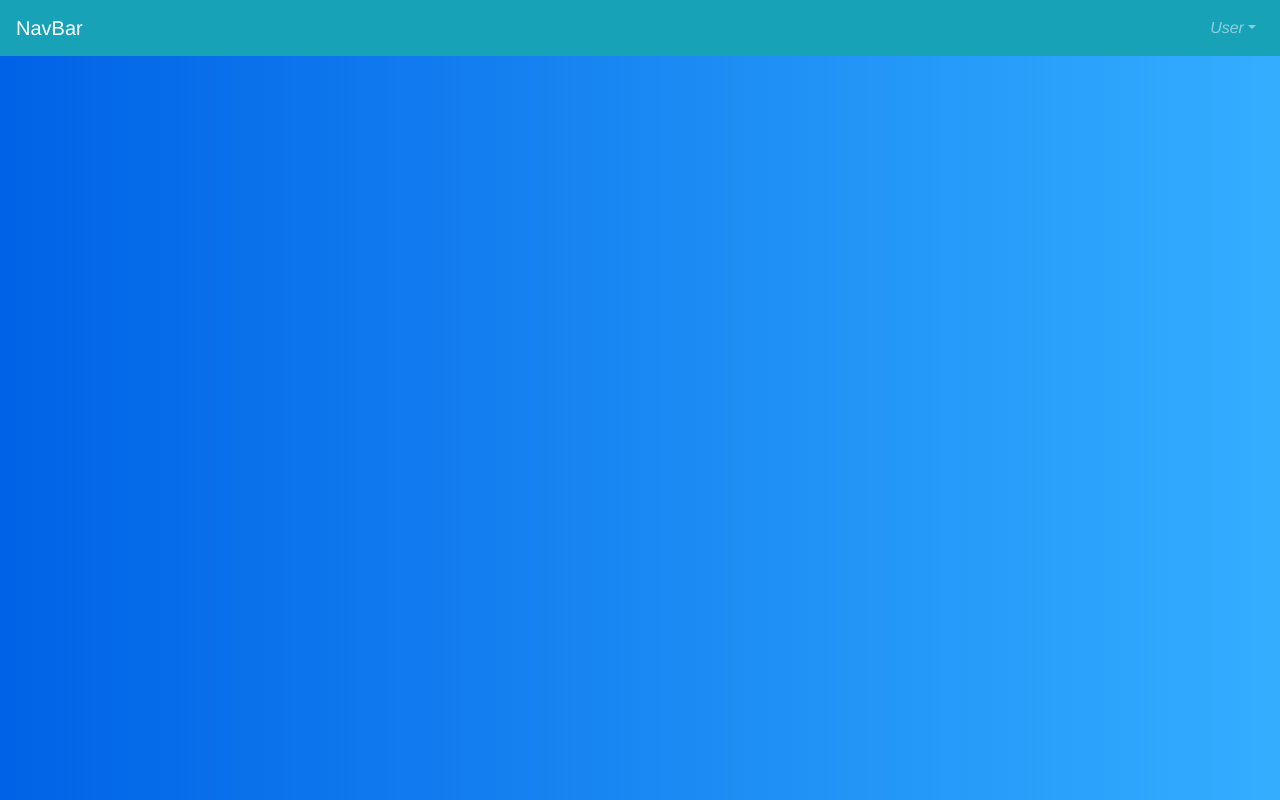
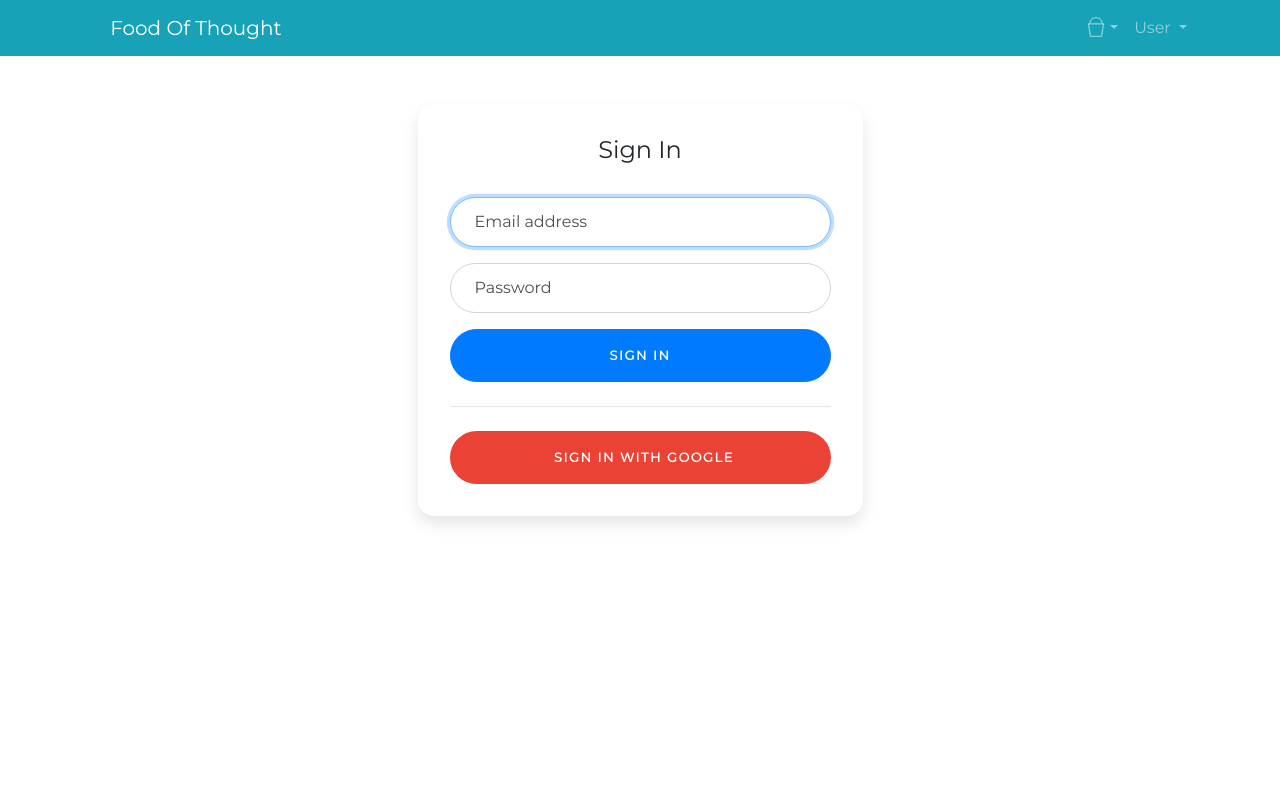
Before and after one commit to loyal-fox-2019/e-commerce, a Vue app in the folder client/: page /signin in a window 1280 px wide. Built offline with nearby package versions, Linux system fonts and the light colour scheme.

Commit message:
login OK

```diff
--- a/client/public/index.html
+++ b/client/public/index.html
@@ -5,6 +5,18 @@
     <meta http-equiv="X-UA-Compatible" content="IE=edge" />
     <meta name="viewport" content="width=device-width,initial-scale=1.0" />
     <link rel="icon" href="<%= BASE_URL %>favicon.ico" />
+    <link
+      href="https://fonts.googleapis.com/css?family=Montserrat&display=swap"
+      rel="stylesheet"
+    />
+    <link
+      href="https://fonts.googleapis.com/css?family=Gelasio&display=swap"
+      rel="stylesheet"
+    />
+    <link
+      href="https://fonts.googleapis.com/css?family=Playfair+Display&display=swap"
+      rel="stylesheet"
+    />
     <title>client</title>
   </head>
   <style>
@@ -14,8 +26,12 @@
     }
 
     body {
-      background: #007bff;
-      background: linear-gradient(to right, #0062e6, #33aeff);
+      /* background: #007bff; */
+      /* background: linear-gradient(to right, #0062e6, #33aeff); */
+    }
+
+    * {
+      font-family: 'Montserrat', sans-serif;
     }
   </style>
   <body>
--- a/client/src/App.vue
+++ b/client/src/App.vue
@@ -5,14 +5,12 @@
       <router-link to="/about">About</router-link>
     </div> -->
     <Header></Header>
-    <Footer></Footer>
     <router-view @userLogin="userLogin" />
   </div>
 </template>
 
 <script>
 import Header from './components/Header.vue';
-import Footer from './components/Footer.vue';
 
 export default {
   name: 'app',
@@ -22,8 +20,8 @@ export default {
     };
   },
   components: {
-    Header,
-    Footer
+    Header
+    // Footer
   },
   methods: {
     userLogin() {
@@ -33,25 +31,4 @@ export default {
 };
 </script>
 
-<style>
-#app {
-  font-family: 'Avenir', Helvetica, Arial, sans-serif;
-  -webkit-font-smoothing: antialiased;
-  -moz-osx-font-smoothing: grayscale;
-  text-align: center;
-  color: #2c3e50;
-}
-
-#nav {
-  padding: 30px;
-}
-
-#nav a {
-  font-weight: bold;
-  color: #2c3e50;
-}
-
-#nav a.router-link-exact-active {
-  color: #42b983;
-}
-</style>
+<style></style>
--- a/client/src/components/Header.vue
+++ b/client/src/components/Header.vue
@@ -1,7 +1,11 @@
 <template>
   <header>
     <b-navbar toggleable="lg" type="dark" variant="info">
-      <b-navbar-brand href="#">NavBar</b-navbar-brand>
+      <div class="container">
+        <b-navbar-brand to="/">
+          <b-icon icon="book-half-fill"></b-icon>
+          Food Of Thought
+        </b-navbar-brand>
 
         <b-navbar-toggle target="nav-collapse"></b-navbar-toggle>
 
@@ -9,21 +13,57 @@
           <!-- Right aligned nav items -->
           <b-navbar-nav class="ml-auto">
             <b-nav-item-dropdown right>
-            <!-- Using 'button-content' slot -->
               <template v-slot:button-content>
-              <em>User</em>
+                <b-icon-bucket></b-icon-bucket>
               </template>
               <b-dropdown-item href="#">Profile</b-dropdown-item>
               <b-dropdown-item href="#">Sign Out</b-dropdown-item>
             </b-nav-item-dropdown>
+            <b-nav-item-dropdown right>
+              <template v-slot:button-content>
+                User
+                <!-- <img
+                  v-show="userProfile"
+                  :src="userProfile.avatar"
+                  class="d-inline-block align-top"
+                  alt="Kitten"
+                />
+                <div v-show="!userProfile">
+                  User
+                </div> -->
+              </template>
+              <b-dropdown-item to="/signin">Sign In</b-dropdown-item>
+              <b-dropdown-item href="#">Register</b-dropdown-item>
+            </b-nav-item-dropdown>
           </b-navbar-nav>
         </b-collapse>
+      </div>
     </b-navbar>
   </header>
 </template>
 
 <script>
-export default {};
+// import axios from 'axios';
+
+export default {
+  data() {
+    return {
+      userProfile: null
+    };
+  },
+  created() {
+    // axios
+    //   .get(`http://localhost:3000/users/get-curr-user-profile`, {
+    //     token:
+    //       'eyJhbGciOiJIUzI1NiIsInR5cCI6IkpXVCJ9.eyJ1c2VySWQiOiI1ZTJjM2JhNTQ5MjM4OTM3OGZiMjMzZGUiLCJ1c2VyUm9sZSI6ImFkbWluIiwiaWF0IjoxNTc5OTU3MTU3fQ.AT8vO6J02-iIXpubSx8IukR1lK89B3THbfqXTuec42M'
+    //   })
+    //   .then(({ data }) => {
+    //     console.log(data.data);
+    //     this.userProfile = data.data;
+    //   })
+    //   .catch(err => console.error(err));
+  }
+};
 </script>
 
 <style></style>
--- a/client/src/router/index.js
+++ b/client/src/router/index.js
@@ -1,7 +1,7 @@
 import Vue from 'vue';
 import VueRouter from 'vue-router';
 import Home from '../views/Home.vue';
-import Login from '../views/Login.vue';
+import SignIn from '../views/SignIn.vue';
 import Item from '../views/Item.vue';
 import PageNotFound from '../views/PageNotFound.vue';
 
@@ -22,9 +22,9 @@ const routes = [
     component: () => import(/* webpackChunkName: "about" */ '../views/About.vue')
   },
   {
-    path: '/login',
-    name: 'login',
-    component: Login
+    path: '/signin',
+    name: 'signIn',
+    component: SignIn
   },
   {
     path: '/items/:id',
--- a/client/src/views/Home.vue
+++ b/client/src/views/Home.vue
@@ -1,5 +1,5 @@
 <template>
-  <b-container class="home">
+  <b-container fluid="sm" class="home">
     <!-- <b-list-group>
       <b-list-group-item v-for="item in listOfItem" :key="item.id">
         <router-link :to="`/items/${item.id}`">{{ item.title }}</router-link>
@@ -9,18 +9,14 @@
       <b-col v-for="item in listOfItem" :key="item.id" class="mt-3">
         <b-card
           :title="item.title"
-          img-src="https://picsum.photos/600/300/?image=25"
+          :img-src="item.image"
           img-alt="Image"
           img-top
-          tag="article"
-          style="max-width: 20rem;"
           class="mb-2"
         >
-          <b-card-text>
-            <b-table stacked :items="[item]"></b-table>
-          </b-card-text>
+          <b-card-text> </b-card-text>
 
-          <b-button :to="`/items/${item.id}`" variant="primary"
+          <b-button :to="`/items/${item._id}`" variant="primary"
             >Read More</b-button
           >
         </b-card>
@@ -45,9 +41,9 @@ export default {
   },
   created() {
     axios
-      .get('http://127.0.0.1:52606/items')
+      .get('http://localhost:3000/products')
       .then(({ data }) => {
-        this.listOfItem = data;
+        this.listOfItem = data.data;
       })
       .catch(err => console.error(err));
   }
--- a/client/src/views/Item.vue
+++ b/client/src/views/Item.vue
@@ -1,7 +1,24 @@
 <template>
-  <div class="item">
-    <h1>{{ itemDetail.title }}</h1>
-    <b-table stacked :items="itemDetail"></b-table>
+  <div class="item container">
+    <b-row class="mt-4">
+      <b-col>
+        <b-img
+          thumbnail
+          :src="itemDetail.image"
+          fluid
+          alt="Responsive image"
+        ></b-img>
+      </b-col>
+      <b-col cols="8">
+        <b-card class="text-left">
+          <b-card-title>{{ itemDetail.title }}</b-card-title>
+          <b-card-body>
+            <b-card-sub-title>Description:</b-card-sub-title>
+            <b-card-text v-html="fixedDescription"></b-card-text>
+          </b-card-body>
+        </b-card>
+      </b-col>
+    </b-row>
   </div>
 </template>
 
@@ -14,18 +31,23 @@ export default {
       itemDetail: null
     };
   },
+  computed: {
+    fixedDescription() {
+      return this.itemDetail.description.split('\\n').join('<br />');
+    }
+  },
   created() {
     console.log(localStorage.getItem('token'));
     axios
-      .get(`http://127.0.0.1:52606/items/${this.$route.params.id}`)
+      .get(`http://localhost:3000/products/${this.$route.params.id}`)
       .then(({ data }) => {
-        console.log(data);
-        this.itemDetail = [data];
+        console.log(data.data);
+        this.itemDetail = data.data;
       })
       .catch(() => this.$router.push({ path: '/page-not-found' }));
   }
 };
 </script>
 
-<style>
+<style scoped>
 </style>
--- a/client/src/views/Login.vue
+++ b/client/src/views/SignIn.vue
@@ -5,6 +5,9 @@
         <div class="card card-signin my-5">
           <div class="card-body">
             <h5 class="card-title text-center">Sign In</h5>
+            <b-alert :show="alertMessage" variant="warning">
+              {{ alertMessage }}</b-alert
+            >
             <form @submit.prevent class="form-signin">
               <div class="form-label-group">
                 <!-- INPUT EMAIL -->
@@ -33,13 +36,6 @@
                 <label for="inputPassword">Password</label>
               </div>
 
-              <div class="custom-control custom-checkbox mb-3">
-                <input
-                  type="checkbox"
-                  class="custom-control-input"
-                  id="customCheck1"
-                />
-              </div>
               <!-- SIGN IN BUTTON -->
               <button
                 class="btn btn-lg btn-primary btn-block text-uppercase"
@@ -65,7 +61,7 @@
 </template>
 
 <script>
-// import axios from 'axios';
+import axios from 'axios';
 
 export default {
   data() {
@@ -73,10 +69,28 @@ export default {
       user: {
         email: null,
         password: null
-      }
+      },
+      alertMessage: null
     };
   },
-  methods: {}
+  methods: {
+    userSignIn() {
+      axios
+        .post('http://localhost:3000/users/signin', this.user)
+        .then(({ data }) => {
+          const { token } = data;
+          if (!token) {
+            this.alertMessage = data.message;
+            // console.log(data.message);
+          } else {
+            console.log(data.message);
+            localStorage.setItem('token', token);
+            this.$router.push({ path: '/' });
+          }
+        })
+        .catch();
+    }
+  }
 };
 </script>
 
```
Lines whose indentation alone changed are shown as unchanged.
